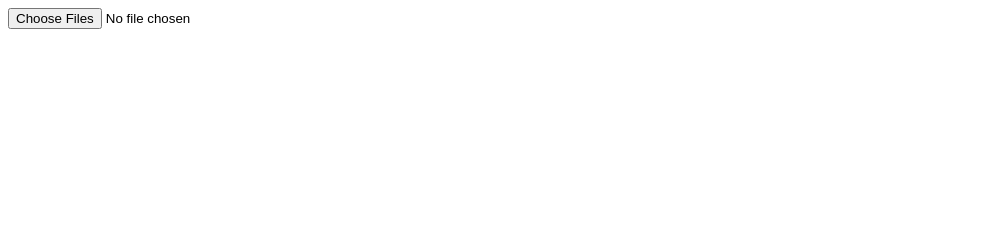
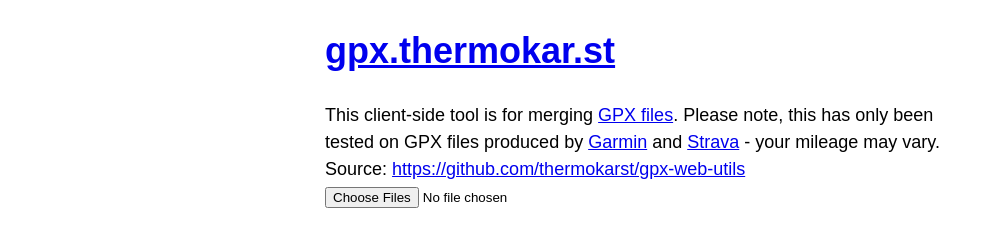
Before and after one commit to thermokarst/gpx-web-utils, a website: page www/index.html in a window 1280 px wide. Shown: the whole page, without its empty margins (0-994 px from the left). Drawn offline with Linux system fonts and the light colour scheme.

Commit message:
basic styling (#5)

```diff
--- a/www/index.html
+++ b/www/index.html
@@ -2,11 +2,39 @@
 <html>
   <head>
     <meta charset="utf-8">
-    <title>gpx web utils</title>
+    <title>gpx.thermokar.st</title>
+    <meta name="viewport" content="width=device-width, initial-scale=1">
+    <style>
+      body {
+        max-width: 35em;
+        margin: 0 auto;
+        line-height: 1.5;
+        font-family: Arial, Helvetica, sans-serif;
+        font-size: large;
+      }
+    </style>
   </head>
   <body>
-    <noscript>This page contains webassembly and javascript content, please enable javascript in your browser.</noscript>
-    <input id="input" type="file" multiple>
+    <noscript>
+      This page contains webassembly and javascript content, please enable
+      javascript in your browser.
+    </noscript>
+    <h1>
+      <a href="https://gpx.thermokar.st">gpx.thermokar.st</a>
+    </h1>
+    <span>
+      This client-side tool is for merging
+      <a href="https://www.topografix.com/gpx.asp">GPX files</a>.
+      Please note, this has only been tested on GPX files produced by
+      <a href="https://www.garmin.com">Garmin</a> and
+      <a href="https://www.strava.com">Strava</a> - your mileage may vary.
+      Source:
+      <a href="https://github.com/thermokarst/gpx-web-utils">
+        https://github.com/thermokarst/gpx-web-utils</a>
+    </span>
+    <form>
+      <input id="gpxInput" type="file" multiple>
+    </form>
     <script src="./bootstrap.js"></script>
   </body>
 </html>
--- a/www/index.js
+++ b/www/index.js
@@ -1,6 +1,6 @@
 import * as gpx from "gpx-web-utils";
 
-const inputElement = document.getElementById("input");
+const inputElement = document.getElementById("gpxInput");
 
 inputElement.addEventListener("change", readFiles, false);
 
```
